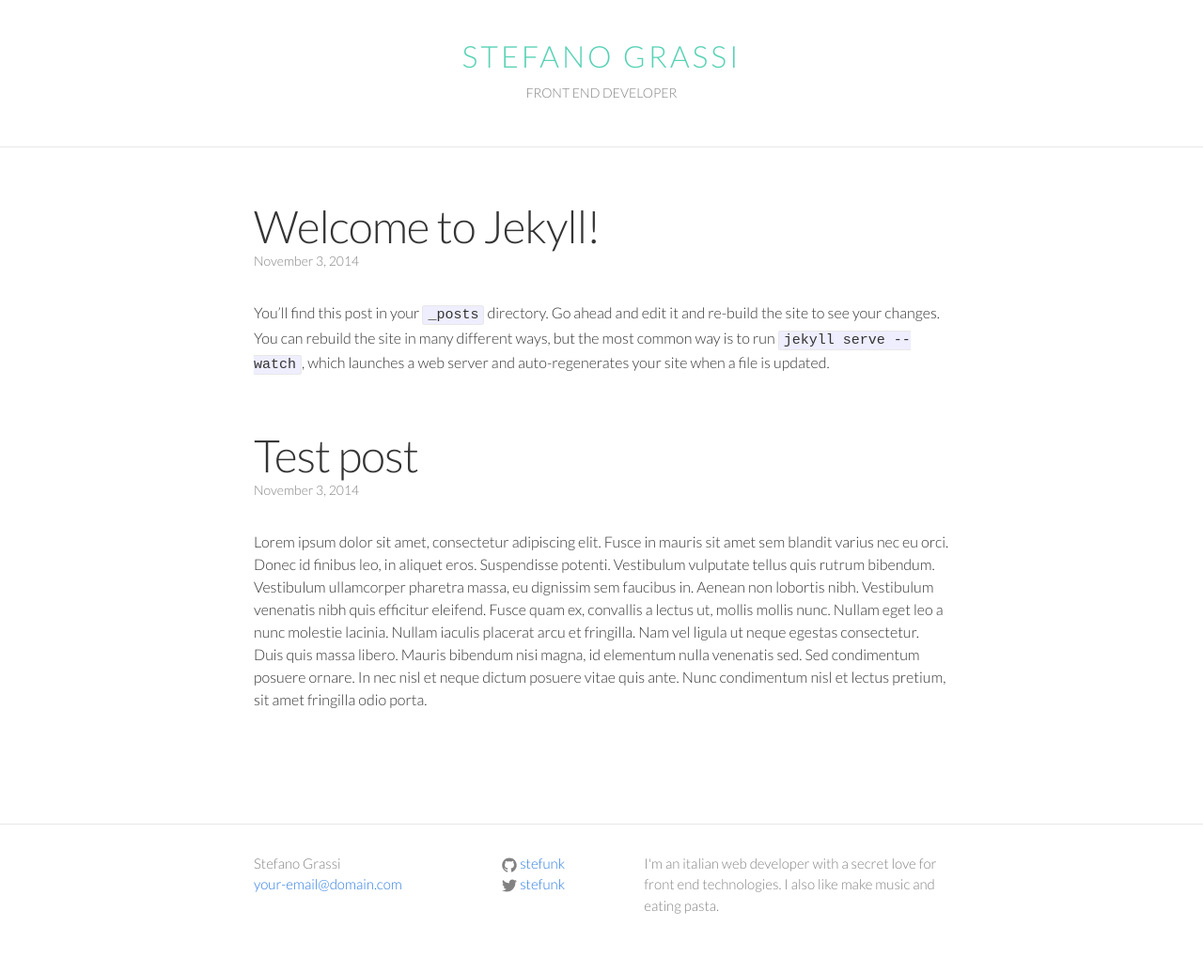
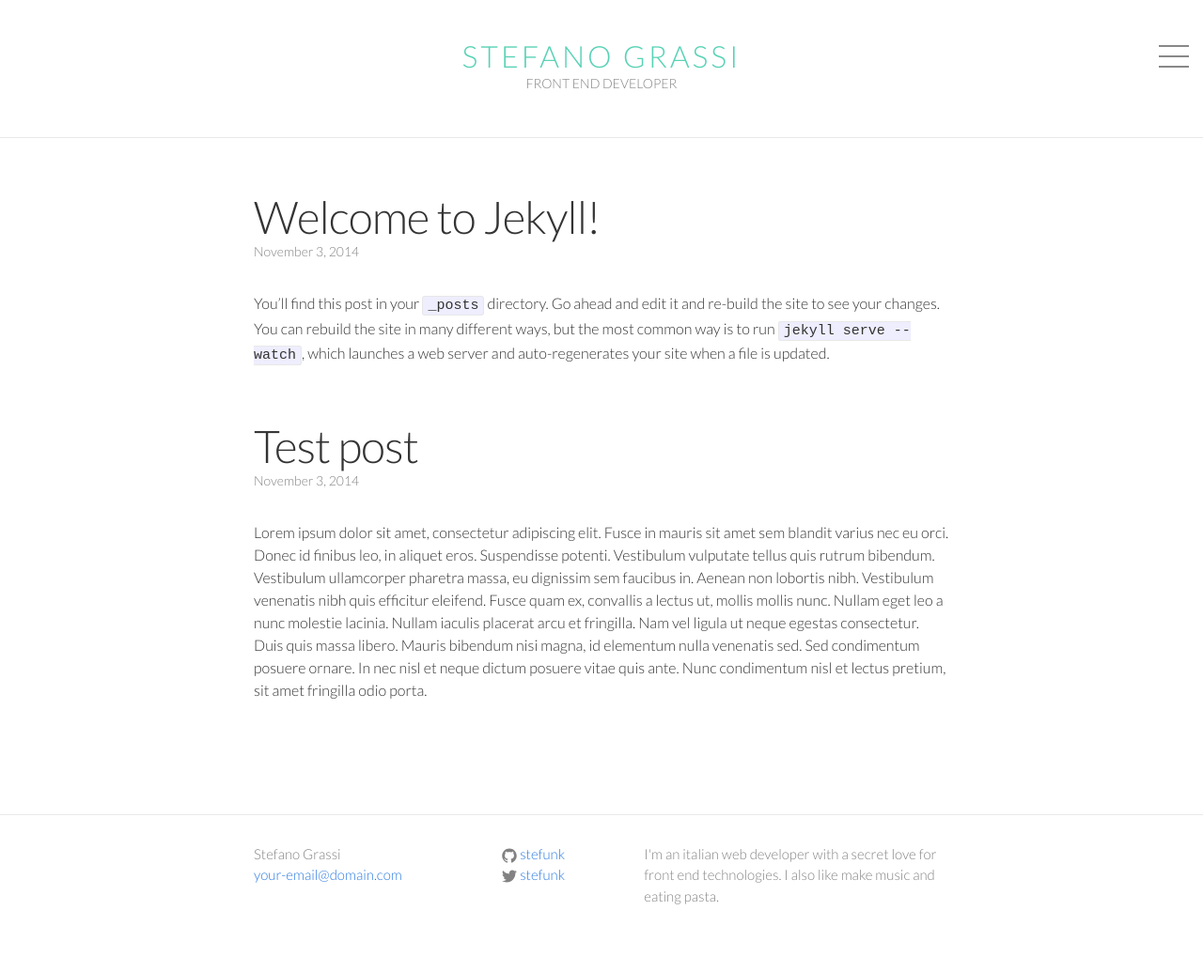
Before and after one commit to stefunk/stefunk.github.io, a Jekyll site: the page built from index.html, in a window 1280 px wide. Shown: the whole page at 94% size. Built offline with Jekyll 4.4.1, drawn with Linux system fonts in a browser that asks for light colours; nearby versions of some CDN libraries.

Commit message:
add menu animation

```diff
--- a/_includes/header.html
+++ b/_includes/header.html
@@ -1,6 +1,19 @@
 <header class="site-header">
-  <div class="wrapper header-wrapper">
-    <a class="site-title" href="{{ site.baseurl }}/">{{ site.title }}</a>
-    <p class="site-subtitle">{{site.subtitle}}</p>
+  <div class="header-pack">
+    <div class="wrapper header-wrapper">
+      <a class="site-title" href="{{ site.baseurl }}/">{{ site.title }}</a>
+      <p class="site-subtitle">{{site.subtitle}}</p>
+
+      <div class="menu-icon">
+        <span class="span1"></span>
+        <span class="span2"></span>
+        <span class="span3"></span>
+      </div>
+
+    </div>
   </div>
+  <nav class="menu">
+
+  </nav>
+
 </header>
--- a/_layouts/default.html
+++ b/_layouts/default.html
@@ -15,6 +15,20 @@
 
     {% include footer.html %}
 
+    <script src="//ajax.googleapis.com/ajax/libs/jquery/1.11.1/jquery.min.js"></script>
+    <script type="text/javascript">
+    $(document).ready(function(){
+      $(".menu-icon").click( function() {
+        var header = $(".site-header");
+        if(header.hasClass("menu-open")){
+          header.removeClass("menu-open");
+        } else {
+          header.addClass("menu-open");
+        }
+      });
+    });
+    </script>
+
   </body>
 
 </html>
--- /dev/null
+++ b/_sass/_hamburger.scss
@@ -0,0 +1,54 @@
+@mixin rotate($deg, $tx, $ty) {
+  background-color: #333;
+  width: 36px;
+  -moz-transform: rotate($deg) translateX($tx) translateY($ty); /* FF3.5+ */
+  -o-transform: rotate($deg) translateX($tx) translateY($ty); /* Opera 10.5 */
+  -webkit-transform: rotate($deg) translateX($tx) translateY($ty); /* Saf3.1+, Chrome */
+  -ms-transform: rotate($deg) translateX($tx) translateY($ty); /* IE9 */
+  transform: rotate($deg) translateX($tx) translateY($ty);
+}
+
+.menu-icon {
+  height: 22px;
+  position: absolute;
+  right: 15px;
+  top: 48px;
+  width: 32px;
+  z-index: 2;
+
+  span {
+    background-color: #888;
+    display: block;
+    height: 2px;
+    position: absolute;
+    width: 100%;
+
+    @include transition;
+  }
+  .span2 {
+    top: 11px;
+  }
+
+  span:last-child {
+    top: 22px;
+    margin-bottom: 0;
+  }
+
+  &:hover {
+    span {
+      background-color: #333;
+    }
+  }
+}
+
+.menu-open {
+  .span1 {
+    @include rotate(32deg, 4px, 10px);
+  }
+  .span2 {
+    top: 26px;
+  }
+  .span3 {
+    @include rotate(-32deg, 4px, -10px);
+  }
+}
--- a/_sass/_layout.scss
+++ b/_sass/_layout.scss
@@ -5,11 +5,18 @@
     text-align: center;
 }
 
+.header-pack {
+    background-color: #fff;
+    padding: 2em 0;
+    position: relative;
+    width: 100%;
+    z-index: 2;
+
+    @include transition;
+}
 .site-header {
     border-bottom: 1px solid $grey-color-light;
     min-height: 56px;
-    padding: 2em 0;
-
     // Positioning context for the mobile navigation icon
     position: relative;
 }
@@ -31,7 +38,31 @@
 .site-subtitle {
   color: $grey-color;
   font-size: 14px;
+  margin-top: -10px;
   text-transform: uppercase;
+}
+
+/**
+ * Nav
+ */
+
+.menu {
+  background-color: #eee;
+  position: absolute;
+  height: 100%;
+  right: 0;
+  top: 0;
+  width: 20%;
+  z-index: 1;
+
+  @include transition;
+}
+
+.menu-open {
+  .header-pack {
+    margin-left: -20%;
+  }
+
 }
 
 /**
--- a/css/main.scss
+++ b/css/main.scss
@@ -45,11 +45,18 @@
     }
 }
 
+@mixin transition() {
+  -webkit-transition: all 500ms ease-out;
+  -moz-transition: all 500ms ease-out;
+  -o-transition: all 500ms ease-out;
+  transition: all 500ms ease-out;
+}
 
 
 // Import partials from `sass_dir` (defaults to `_sass`)
 @import
         "base",
         "layout",
-        "syntax-highlighting"
+        "syntax-highlighting",
+        "hamburger"
 ;
```
